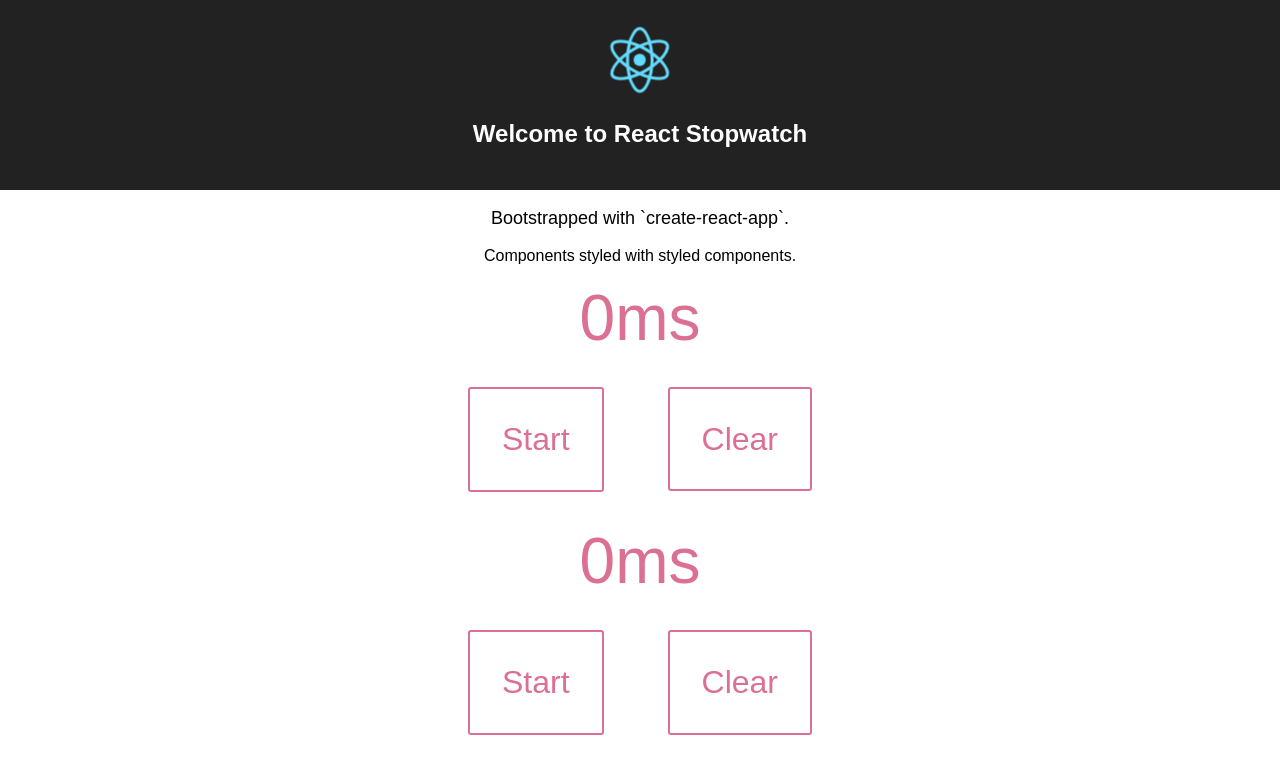
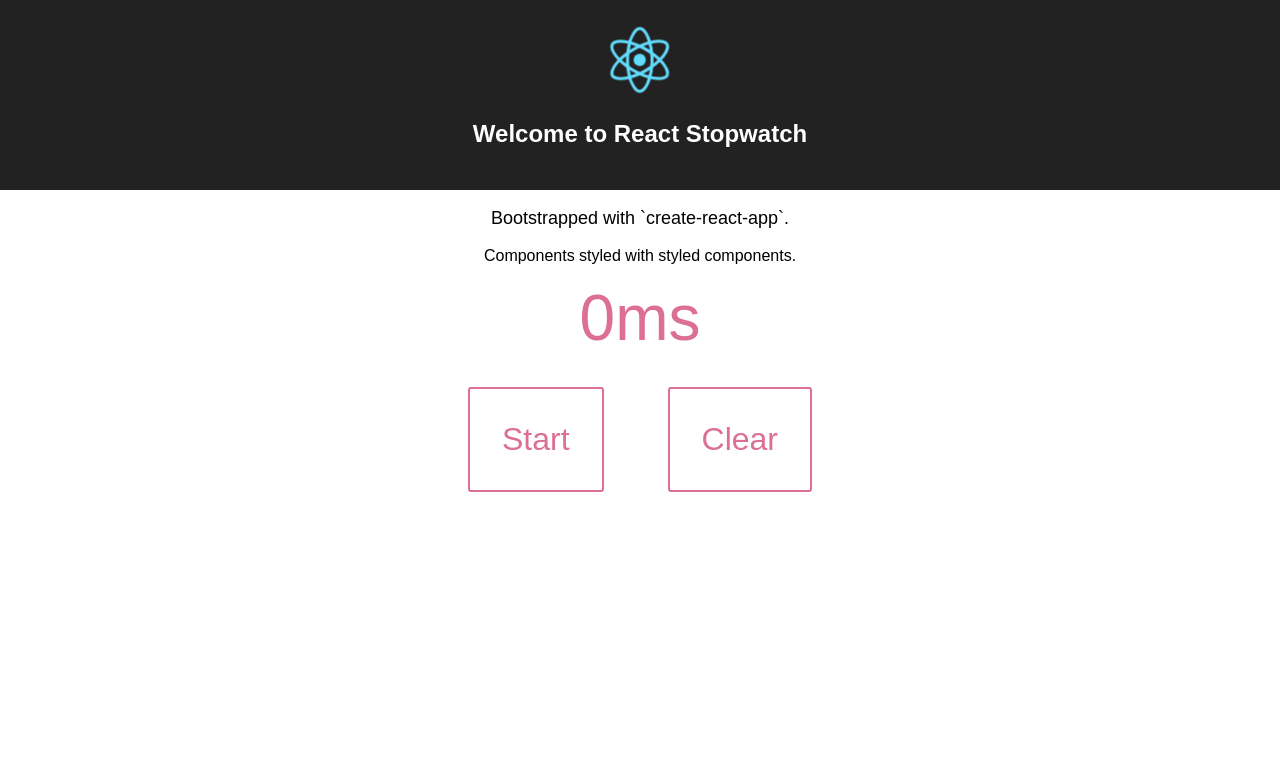
Before and after one commit to spences10/react-stopwatch, a React (Create React App) app: page / in a window 1280 px wide. Shown: the top 774 px of the page. Built offline with nearby package versions, Linux system fonts and the light colour scheme.

Commit message:
remove unused components

```diff
--- a/src/App.js
+++ b/src/App.js
@@ -2,9 +2,6 @@ import React, { Component } from 'react'
 import logo from './logo.svg'
 import './App.css'
 
-import Counter from './components/Counter'
-import Start from './components/Start'
-import Clear from './components/Clear'
 import Stopwatch from './components/Stopwatch'
 
 const state = { lapse: 0, running: false }
@@ -24,13 +21,6 @@ class App extends Component {
         <p className="App-intro">Bootstrapped with `create-react-app`.</p>
         <p className="App-moar">Components styled with styled components.</p>
         <div>
-          <Counter lapse={state.lapse} />
-        </div>
-        <div>
-          <Start running={state.running} />
-          <Clear />
-        </div>
-        <div>
           <Stopwatch />
         </div>
       </div>
--- a/src/components/Clear.js
+++ /dev/null
@@ -1,20 +0,0 @@
-import React, { Component } from 'react'
-import styled from 'styled-components'
-
-const Button = styled.a`
-  font-size: 2em;
-  border-radius: 3px;
-  padding: 1em;
-  margin: 1em;
-  background: transparent;
-  color: palevioletred;
-  border: 2px solid palevioletred;
-`
-
-class Clear extends Component {
-  render() {
-    return <Button>Clear</Button>
-  }
-}
-
-export default Clear
--- a/src/components/Counter.js
+++ /dev/null
@@ -1,19 +0,0 @@
-import React, { Component } from 'react'
-import styled from 'styled-components'
-
-const Label = styled.label`
-  font-size: 4em;
-  border-radius: 3px;
-  // padding: 1em;
-  margin: 2em;
-  background: transparent;
-  color: palevioletred;
-  // border: 2px solid palevioletred;
-`
-
-class Counter extends Component {
-  render() {
-    return <Label>{this.props.lapse}ms</Label>
-  }
-}
-export default Counter
--- a/src/components/Start.js
+++ /dev/null
@@ -1,45 +0,0 @@
-import React, { Component } from 'react'
-import styled from 'styled-components'
-
-const Button = styled.button`
-  font-size: 2em;
-  border-radius: 3px;
-  padding: 1em;
-  margin: 1em;
-  background: transparent;
-  color: palevioletred;
-  border: 2px solid palevioletred;
-`
-
-class Start extends Component {
-  handleRunClick = () => {
-    this.setState(state => {
-      if (state.running) {
-        clearInterval(this.timer)
-      } else {
-        const startTime = Date.now() - state.lapse
-        this.timer = setInterval(() => {
-          this.setState(
-            {
-              lapse: Date.now() - startTime
-            },
-            () => {
-              console.log(this.state.lapse)
-            }
-          )
-        })
-      }
-      return { running: !state.running }
-    })
-  }
-
-  render() {
-    return (
-      <Button onClick={this.handleRunClick}>
-        {this.props.running ? 'Stop' : 'Start'}
-      </Button>
-    )
-  }
-}
-
-export default Start
--- a/src/components/Stopwatch.js
+++ b/src/components/Stopwatch.js
@@ -17,6 +17,7 @@ const Label = styled.label`
   margin: 2em;
   background: transparent;
   color: palevioletred;
+  text-allign: center:
 `
 
 class Stopwatch extends React.Component {
```
